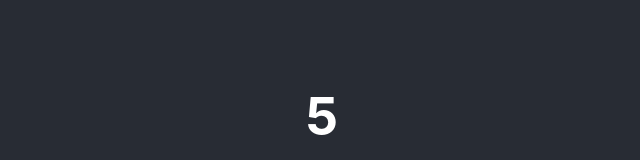
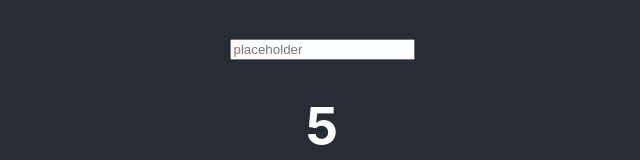
Before and after one commit to gosia-aisog/Zadania_z_React, a React (Create React App) app in the folder my-app/: page / in a window 1280 px wide. Shown: the top 160 px of the page, without its empty margins (318-958 px from the left). Built offline with nearby package versions, Linux system fonts and the light colour scheme; no server answers.

Commit message:
dodano input

```diff
--- a/my-app/src/App.jsx
+++ b/my-app/src/App.jsx
@@ -10,11 +10,16 @@ import CurrencyApp from "./components/CurrencyApp";
 import ClassComponentInputPoprawneHaslo from "./components/ClassComponentInputPoprawneHaslo";
 import ClassCounterBoom from "./components/ClassCounterBoom";
 import ClassAlertBar from "./components/ClassAlertBar";
+import Input from "./components/Input";
 
 const App = () => {
   return (
     <div className="App">
       <header className="App-header">
+        <Input
+          onInputChange={(e) => console.log(e.target.value)}
+          placeholder={"placeholder"}
+        />
         <ClassCounterBoom />
         <ClassAlertBar />
         <ClassComponentLoading />
--- /dev/null
+++ b/my-app/src/components/Input.jsx
@@ -0,0 +1,7 @@
+import React from "react";
+
+const Input = ({ onInputChange, placeholder }) => {
+  return <input onChange={onInputChange} placeholder={placeholder} />;
+};
+
+export default Input;
```
